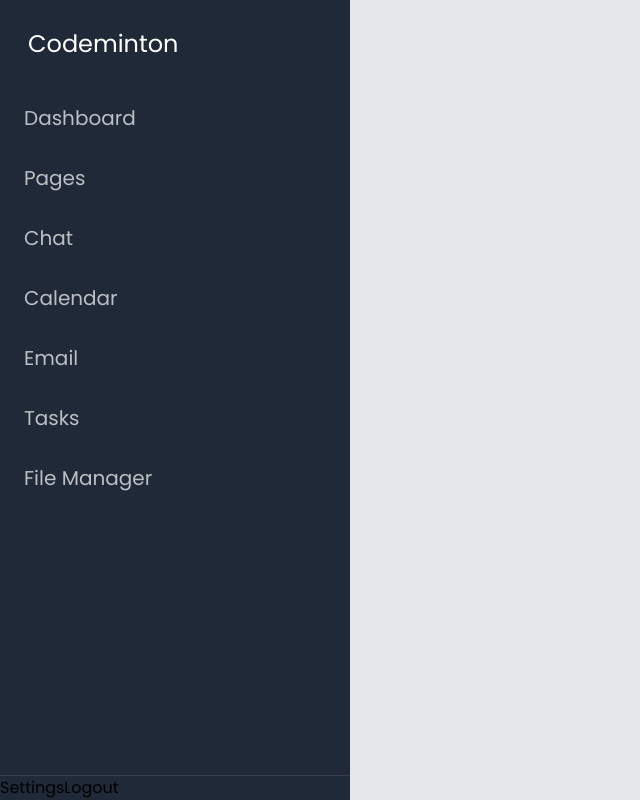
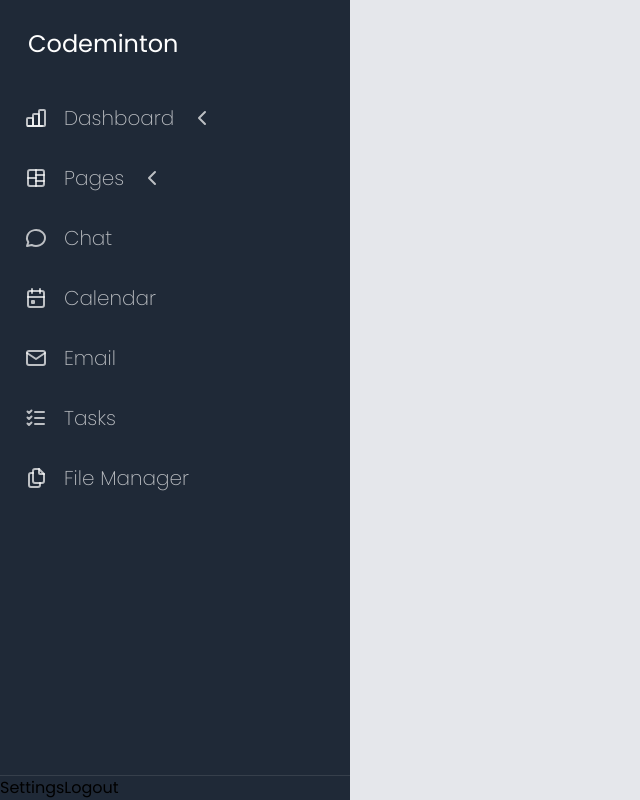
Before and after one commit to Nigraum/tailwind-sidebar, a website: page src/index.html in a window 1280 px wide. Shown: the whole page, without its empty margins (0-640 px from the left). Drawn offline with nearby package versions, Linux system fonts and the light colour scheme; files that its build step writes are made by us from their sources.

Commit message:
Styling nav-links with icons

```diff
--- a/src/index.html
+++ b/src/index.html
@@ -18,13 +18,82 @@
     </a>
 
     <nav class="flex flex-col pr-9 flex-1 overflow-auto">
-      <a class="nav-link" href="#">Dashboard</a>
-      <a class="nav-link" href="#">Pages</a>
-      <a class="nav-link" href="#">Chat</a>
-      <a class="nav-link" href="#">Calendar</a>
-      <a class="nav-link" href="#">Email</a>
-      <a class="nav-link" href="#">Tasks</a>
-      <a class="nav-link" href="#">File Manager</a>
+      <a class="nav-link font-extralight hover:text-white hover:bg-white/10" href="#">
+        <svg xmlns="http://www.w3.org/2000/svg" class="icon icon-tabler icon-tabler-chart-bar" width="24" height="24" viewBox="0 0 24 24" stroke-width="2" stroke="currentColor" fill="none" stroke-linecap="round" stroke-linejoin="round">
+          <path stroke="none" d="M0 0h24v24H0z" fill="none"></path>
+          <rect x="3" y="12" width="6" height="8" rx="1"></rect>
+          <rect x="9" y="8" width="6" height="12" rx="1"></rect>
+          <rect x="15" y="4" width="6" height="16" rx="1"></rect>
+          <line x1="4" y1="20" x2="18" y2="20"></line>
+        </svg>
+        Dashboard
+        <svg xmlns="http://www.w3.org/2000/svg" class="icon icon-tabler icon-tabler-chevron-left" width="24" height="24" viewBox="0 0 24 24" stroke-width="2" stroke="currentColor" fill="none" stroke-linecap="round" stroke-linejoin="round">
+          <path stroke="none" d="M0 0h24v24H0z" fill="none"></path>
+          <polyline points="15 6 9 12 15 18"></polyline>
+        </svg>
+      </a>
+      <a class="nav-link font-extralight hover:text-white hover:bg-white/10" href="#">
+        <svg xmlns="http://www.w3.org/2000/svg" class="icon icon-tabler icon-tabler-layout-board-split" width="24" height="24" viewBox="0 0 24 24" stroke-width="2" stroke="currentColor" fill="none" stroke-linecap="round" stroke-linejoin="round">
+          <path stroke="none" d="M0 0h24v24H0z" fill="none"></path>
+          <rect x="4" y="4" width="16" height="16" rx="2"></rect>
+          <path d="M4 12h8"></path>
+          <path d="M12 15h8"></path>
+          <path d="M12 9h8"></path>
+          <path d="M12 4v16"></path>
+        </svg>
+        Pages
+        <svg xmlns="http://www.w3.org/2000/svg" class="icon icon-tabler icon-tabler-chevron-left" width="24" height="24" viewBox="0 0 24 24" stroke-width="2" stroke="currentColor" fill="none" stroke-linecap="round" stroke-linejoin="round">
+          <path stroke="none" d="M0 0h24v24H0z" fill="none"></path>
+          <polyline points="15 6 9 12 15 18"></polyline>
+        </svg>
+      </a>
+      <a class="nav-link font-extralight hover:text-white hover:bg-white/10" href="#">
+        <svg xmlns="http://www.w3.org/2000/svg" class="icon icon-tabler icon-tabler-message-circle-2" width="24" height="24" viewBox="0 0 24 24" stroke-width="2" stroke="currentColor" fill="none" stroke-linecap="round" stroke-linejoin="round">
+          <path stroke="none" d="M0 0h24v24H0z" fill="none"></path>
+          <path d="M3 20l1.3 -3.9a9 8 0 1 1 3.4 2.9l-4.7 1"></path>
+        </svg>
+        Chat
+      </a>
+      <a class="nav-link font-extralight hover:text-white hover:bg-white/10" href="#">
+        <svg xmlns="http://www.w3.org/2000/svg" class="icon icon-tabler icon-tabler-calendar-event" width="24" height="24" viewBox="0 0 24 24" stroke-width="2" stroke="currentColor" fill="none" stroke-linecap="round" stroke-linejoin="round">
+          <path stroke="none" d="M0 0h24v24H0z" fill="none"></path>
+          <rect x="4" y="5" width="16" height="16" rx="2"></rect>
+          <line x1="16" y1="3" x2="16" y2="7"></line>
+          <line x1="8" y1="3" x2="8" y2="7"></line>
+          <line x1="4" y1="11" x2="20" y2="11"></line>
+          <rect x="8" y="15" width="2" height="2"></rect>
+        </svg>
+        Calendar
+      </a>
+      <a class="nav-link font-extralight hover:text-white hover:bg-white/10" href="#">
+        <svg xmlns="http://www.w3.org/2000/svg" class="icon icon-tabler icon-tabler-mail" width="24" height="24" viewBox="0 0 24 24" stroke-width="2" stroke="currentColor" fill="none" stroke-linecap="round" stroke-linejoin="round">
+          <path stroke="none" d="M0 0h24v24H0z" fill="none"></path>
+          <rect x="3" y="5" width="18" height="14" rx="2"></rect>
+          <polyline points="3 7 12 13 21 7"></polyline>
+        </svg>
+        Email
+      </a>
+      <a class="nav-link font-extralight hover:text-white hover:bg-white/10" href="#">
+        <svg xmlns="http://www.w3.org/2000/svg" class="icon icon-tabler icon-tabler-list-check" width="24" height="24" viewBox="0 0 24 24" stroke-width="2" stroke="currentColor" fill="none" stroke-linecap="round" stroke-linejoin="round">
+          <path stroke="none" d="M0 0h24v24H0z" fill="none"></path>
+          <path d="M3.5 5.5l1.5 1.5l2.5 -2.5"></path>
+          <path d="M3.5 11.5l1.5 1.5l2.5 -2.5"></path>
+          <path d="M3.5 17.5l1.5 1.5l2.5 -2.5"></path>
+          <line x1="11" y1="6" x2="20" y2="6"></line>
+          <line x1="11" y1="12" x2="20" y2="12"></line>
+          <line x1="11" y1="18" x2="20" y2="18"></line>
+        </svg>
+        Tasks
+      </a>
+      <a class="nav-link font-extralight hover:text-white hover:bg-white/10" href="#">
+        <svg xmlns="http://www.w3.org/2000/svg" class="icon icon-tabler icon-tabler-files" width="24" height="24" viewBox="0 0 24 24" stroke-width="2" stroke="currentColor" fill="none" stroke-linecap="round" stroke-linejoin="round">
+          <path stroke="none" d="M0 0h24v24H0z" fill="none"></path>
+          <path d="M15 3v4a1 1 0 0 0 1 1h4"></path>
+          <path d="M18 17h-7a2 2 0 0 1 -2 -2v-10a2 2 0 0 1 2 -2h4l5 5v7a2 2 0 0 1 -2 2z"></path>
+          <path d="M16 17v2a2 2 0 0 1 -2 2h-7a2 2 0 0 1 -2 -2v-10a2 2 0 0 1 2 -2h2"></path>
+        </svg>
+        File Manager
+      </a>
     </nav>
 
     <nav class="flex border-t border-white/10">
```
